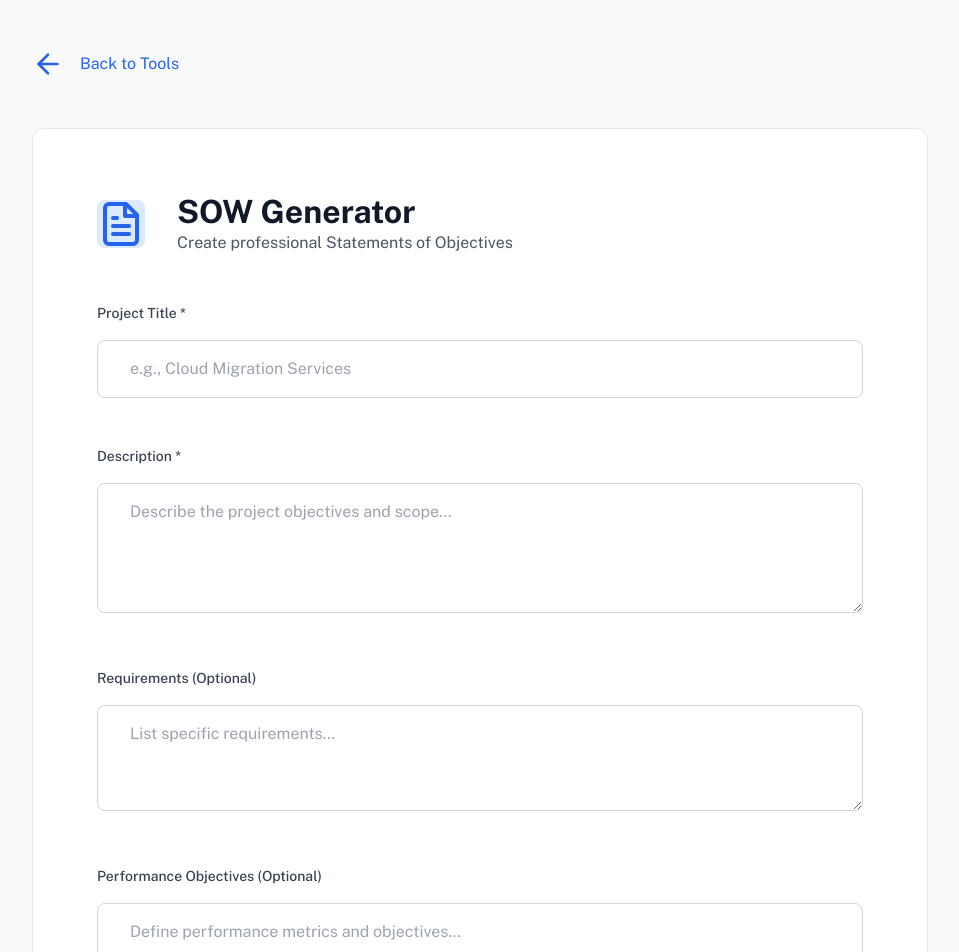
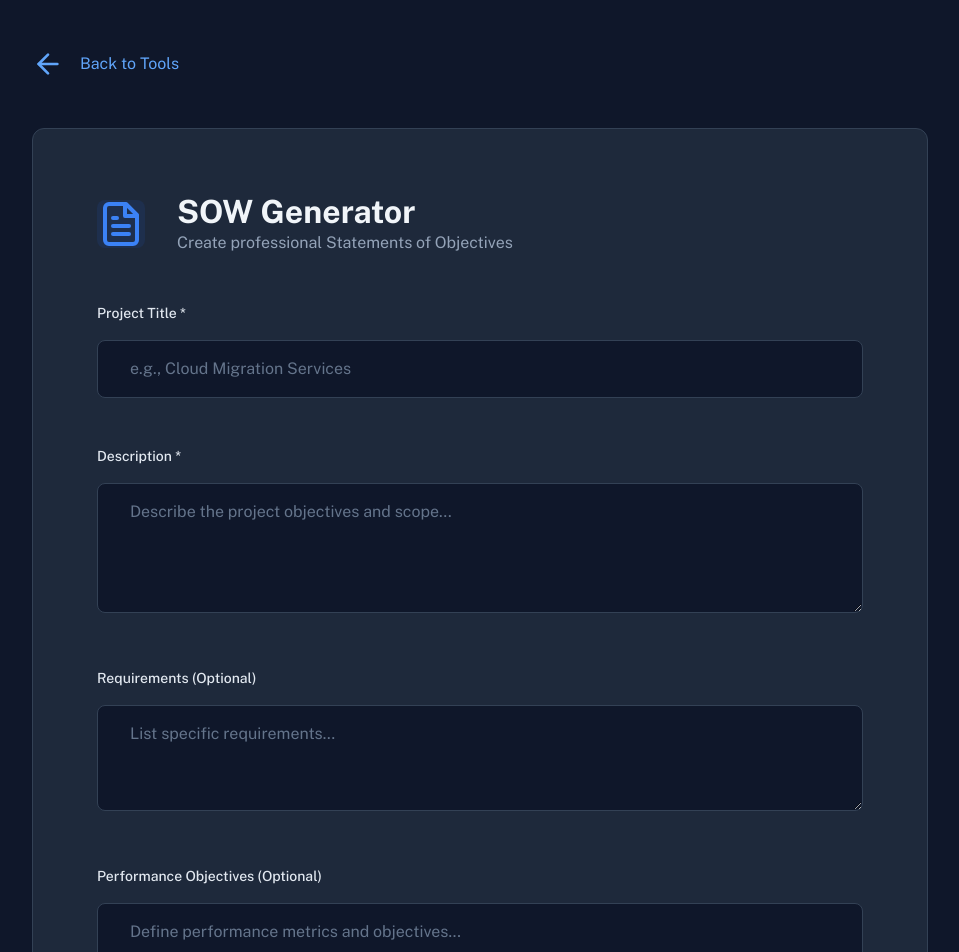
Before and after one commit to jonbmost/rapidacq-frontend, a Next.js app: page /tools/sow-generator in a window 1280 px wide. Shown: the top 952 px of the page, without its empty margins (160-1119 px from the left). Built offline with nearby package versions, Linux system fonts and the light colour scheme.

Commit message:
restyle: update service pages to dark theme (agile planner, far compliance, sow generator)

```diff
--- a/app/tools/far-compliance/page.tsx
+++ b/app/tools/far-compliance/page.tsx
@@ -41,7 +41,7 @@ export default function FarCompliancePage() {
   };
 
   return (
-    <div className="min-h-screen bg-gray-50">
+    <div className="min-h-screen bg-slate-900">
       <div className="max-w-5xl mx-auto px-4 sm:px-6 lg:px-8 py-12">
         <Link href="/tools" className="inline-flex items-center text-blue-600 hover:text-blue-700 mb-6">
           <ArrowLeft className="h-4 w-4 mr-2" />
--- a/app/tools/sow-generator/page.tsx
+++ b/app/tools/sow-generator/page.tsx
@@ -46,27 +46,27 @@ export default function SowGeneratorPage() {
   };
 
   return (
-    <div className="min-h-screen bg-gray-50">
+    <div className="min-h-screen bg-slate-900">
       <div className="max-w-5xl mx-auto px-4 sm:px-6 lg:px-8 py-12">
-        <Link href="/tools" className="inline-flex items-center text-blue-600 hover:text-blue-700 mb-6">
+        <Link href="/tools" className="inline-flex items-center text-blue-400 hover:text-blue-300 mb-6">
           <ArrowLeft className="h-4 w-4 mr-2" />
           Back to Tools
         </Link>
 
-        <div className="bg-white rounded-xl shadow-sm border border-gray-200 p-8 mb-6">
+        <div className="bg-slate-800 rounded-xl shadow-sm border border-slate-700 p-8 mb-6">
           <div className="flex items-center mb-6">
-            <div className="bg-blue-100 w-12 h-12 rounded-lg flex items-center justify-center mr-4">
-              <FileText className="h-6 w-6 text-blue-600" />
+            <div className="bg-blue-600/10 w-12 h-12 rounded-lg flex items-center justify-center mr-4">
+              <FileText className="h-6 w-6 text-blue-500" />
             </div>
             <div>
-              <h1 className="text-3xl font-bold text-gray-900">SOW Generator</h1>
-              <p className="text-gray-600">Create professional Statements of Objectives</p>
+              <h1 className="text-3xl font-bold text-slate-100">SOW Generator</h1>
+              <p className="text-slate-400">Create professional Statements of Objectives</p>
             </div>
           </div>
 
           <form onSubmit={handleSubmit} className="space-y-6">
             <div>
-              <label className="block text-sm font-medium text-gray-700 mb-2">
+              <label className="block text-sm font-medium text-slate-200 mb-2">
                 Project Title *
               </label>
               <input
@@ -74,13 +74,13 @@ export default function SowGeneratorPage() {
                 required
                 value={formData.projectTitle}
                 onChange={(e) => setFormData({...formData, projectTitle: e.target.value})}
-                className="w-full px-4 py-2 border border-gray-300 rounded-lg focus:ring-2 focus:ring-blue-500 focus:border-transparent"
+                className="w-full px-4 py-2 border border-slate-700 bg-slate-900 text-slate-100 rounded-lg focus:ring-2 focus:ring-blue-500 focus:border-transparent placeholder-slate-500"
                 placeholder="e.g., Cloud Migration Services"
               />
             </div>
 
             <div>
-              <label className="block text-sm font-medium text-gray-700 mb-2">
+              <label className="block text-sm font-medium text-slate-200 mb-2">
                 Description *
               </label>
               <textarea
@@ -88,39 +88,39 @@ export default function SowGeneratorPage() {
                 value={formData.description}
                 onChange={(e) => setFormData({...formData, description: e.target.value})}
                 rows={4}
-                className="w-full px-4 py-2 border border-gray-300 rounded-lg focus:ring-2 focus:ring-blue-500 focus:border-transparent"
+                className="w-full px-4 py-2 border border-slate-700 bg-slate-900 text-slate-100 rounded-lg focus:ring-2 focus:ring-blue-500 focus:border-transparent placeholder-slate-500"
                 placeholder="Describe the project objectives and scope..."
               />
             </div>
 
             <div>
-              <label className="block text-sm font-medium text-gray-700 mb-2">
+              <label className="block text-sm font-medium text-slate-200 mb-2">
                 Requirements (Optional)
               </label>
               <textarea
                 value={formData.requirements}
                 onChange={(e) => setFormData({...formData, requirements: e.target.value})}
                 rows={3}
-                className="w-full px-4 py-2 border border-gray-300 rounded-lg focus:ring-2 focus:ring-blue-500 focus:border-transparent"
+                className="w-full px-4 py-2 border border-slate-700 bg-slate-900 text-slate-100 rounded-lg focus:ring-2 focus:ring-blue-500 focus:border-transparent placeholder-slate-500"
                 placeholder="List specific requirements..."
               />
             </div>
 
             <div>
-              <label className="block text-sm font-medium text-gray-700 mb-2">
+              <label className="block text-sm font-medium text-slate-200 mb-2">
                 Performance Objectives (Optional)
               </label>
               <textarea
                 value={formData.performanceObjectives}
                 onChange={(e) => setFormData({...formData, performanceObjectives: e.target.value})}
                 rows={3}
-                className="w-full px-4 py-2 border border-gray-300 rounded-lg focus:ring-2 focus:ring-blue-500 focus:border-transparent"
+                className="w-full px-4 py-2 border border-slate-700 bg-slate-900 text-slate-100 rounded-lg focus:ring-2 focus:ring-blue-500 focus:border-transparent placeholder-slate-500"
                 placeholder="Define performance metrics and objectives..."
               />
             </div>
 
             {error && (
-              <div className="p-4 bg-red-50 border border-red-200 rounded-lg text-red-700">
+              <div className="p-4 bg-red-900/20 border border-red-700 rounded-lg text-red-300">
                 {error}
               </div>
             )}
@@ -128,7 +128,7 @@ export default function SowGeneratorPage() {
             <button
               type="submit"
               disabled={loading}
-              className="w-full bg-blue-600 text-white py-3 px-6 rounded-lg font-semibold hover:bg-blue-700 disabled:bg-gray-400 disabled:cursor-not-allowed"
+              className="w-full bg-blue-600 text-white py-3 px-6 rounded-lg font-semibold hover:bg-blue-700 disabled:bg-slate-700 disabled:cursor-not-allowed transition"
             >
               {loading ? 'Generating SOW...' : 'Generate SOW'}
             </button>
@@ -136,14 +136,14 @@ export default function SowGeneratorPage() {
         </div>
 
         {result && (
-          <div className="bg-white rounded-xl shadow-sm border border-gray-200 p-8">
-            <h2 className="text-2xl font-bold text-gray-900 mb-4">Generated SOW</h2>
+          <div className="bg-slate-800 rounded-xl shadow-sm border border-slate-700 p-8 mt-6">
+            <h2 className="text-2xl font-bold text-slate-100 mb-4">Generated SOW</h2>
             <div className="prose max-w-none">
-              <pre className="whitespace-pre-wrap font-sans text-gray-700">{result}</pre>
+              <pre className="whitespace-pre-wrap font-sans text-slate-200">{result}</pre>
             </div>
             <button
               onClick={() => navigator.clipboard.writeText(result)}
-              className="mt-6 bg-gray-100 text-gray-700 px-6 py-2 rounded-lg hover:bg-gray-200"
+              className="mt-6 bg-slate-900 text-slate-100 px-6 py-2 rounded-lg hover:bg-slate-800 border border-slate-700"
             >
               Copy to Clipboard
             </button>
```
Also changed, not shown: app/tools/agile-planner/page.tsx (+21 -21 lines).
